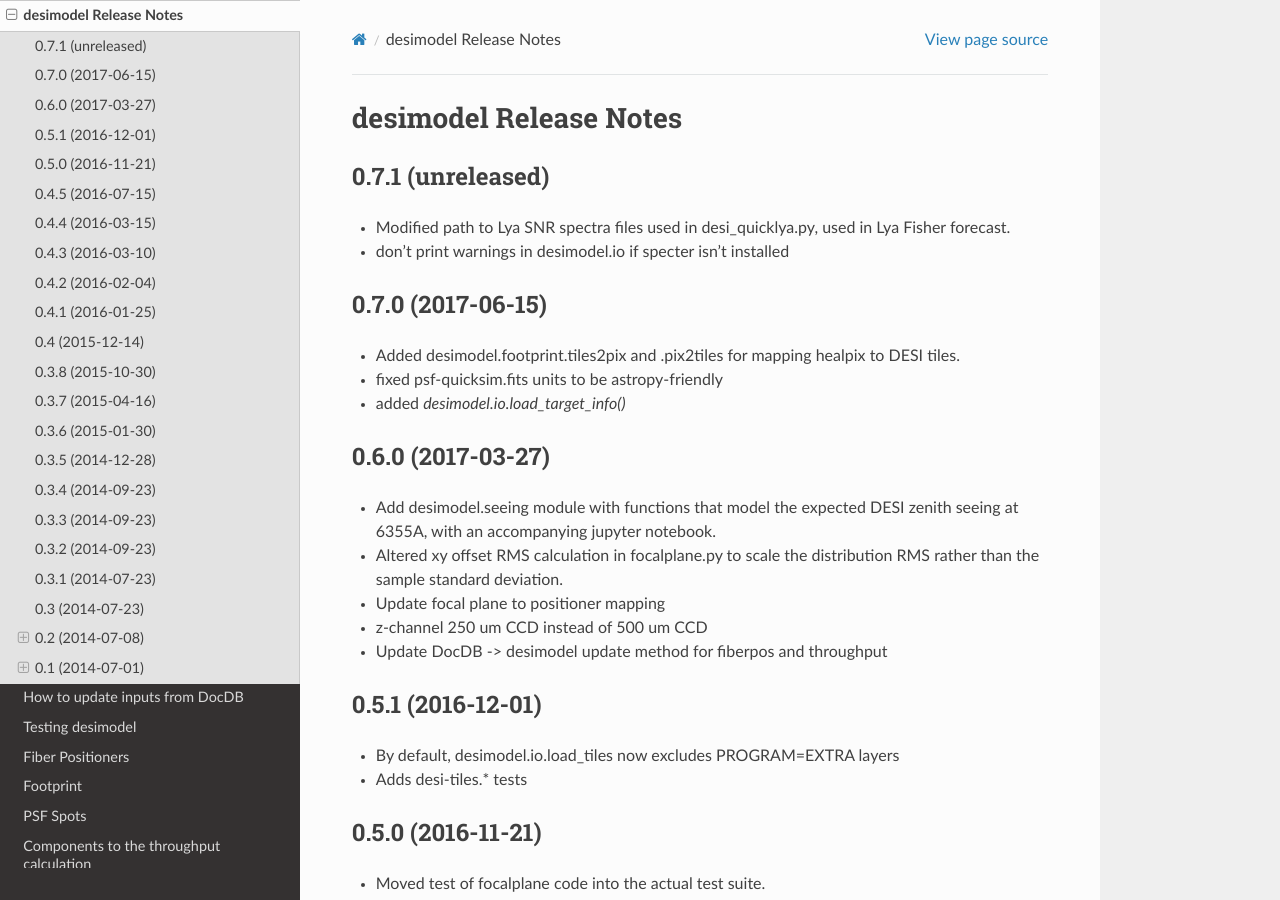
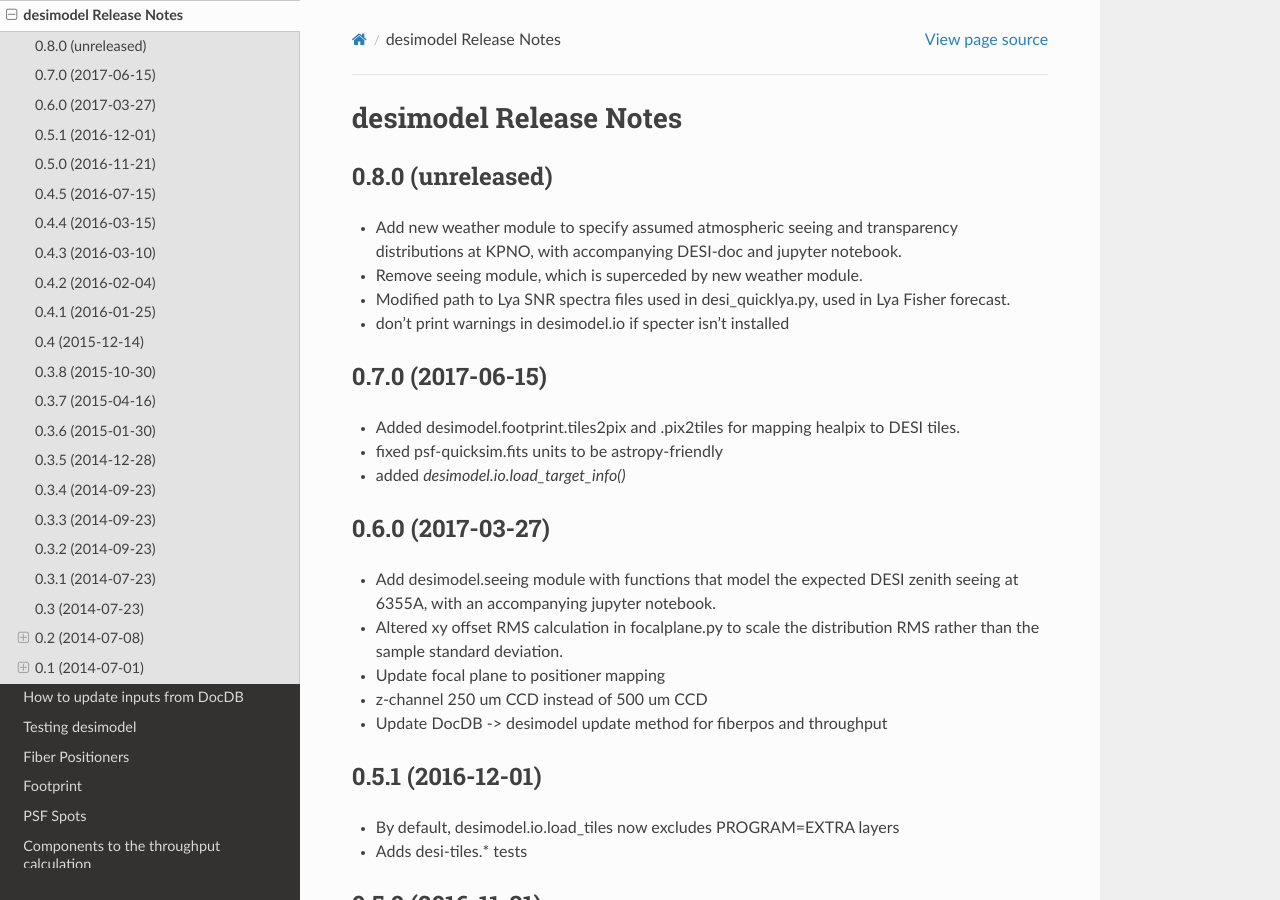
Before and after one commit to desihub/desimodel, a Sphinx documentation site: the page built from doc/release_notes.rst, in a window 1280 px wide and 900 px high. Built offline with Sphinx 7.4.7 and the Read the Docs theme 2.0.0, drawn with Linux system fonts in a browser that asks for light colours.

Commit message:
Update release notes

```diff
--- a/doc/release_notes.rst
+++ b/doc/release_notes.rst
@@ -2,9 +2,12 @@
 desimodel Release Notes
 =======================
 
-0.7.1 (unreleased)
+0.8.0 (unreleased)
 ------------------
 
+* Add new weather module to specify assumed atmospheric seeing and transparency
+  distributions at KPNO, with accompanying DESI-doc and jupyter notebook.
+* Remove seeing module, which is superceded by new weather module.
 * Modified path to Lya SNR spectra files used in desi_quicklya.py, used in Lya Fisher forecast.
 * don't print warnings in desimodel.io if specter isn't installed
 
```
